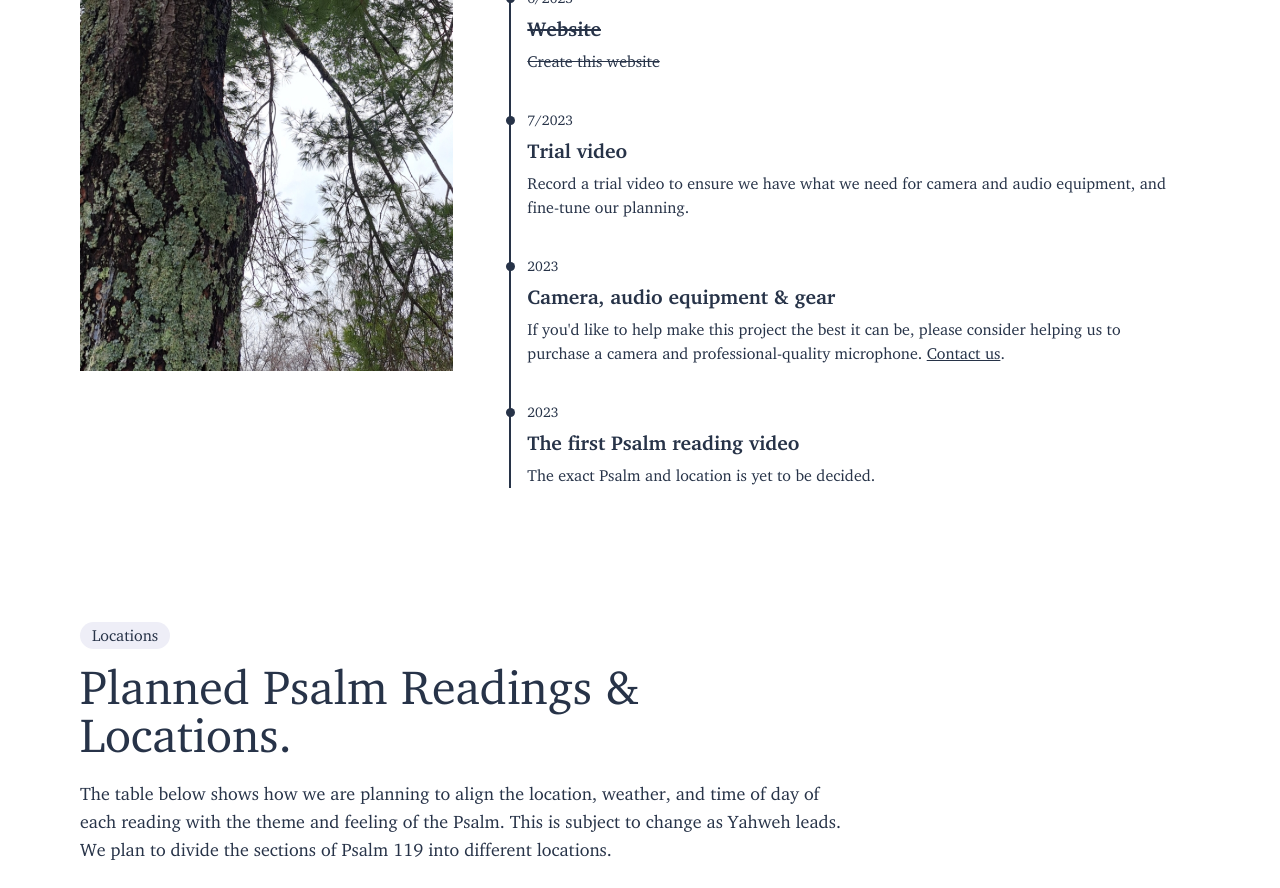
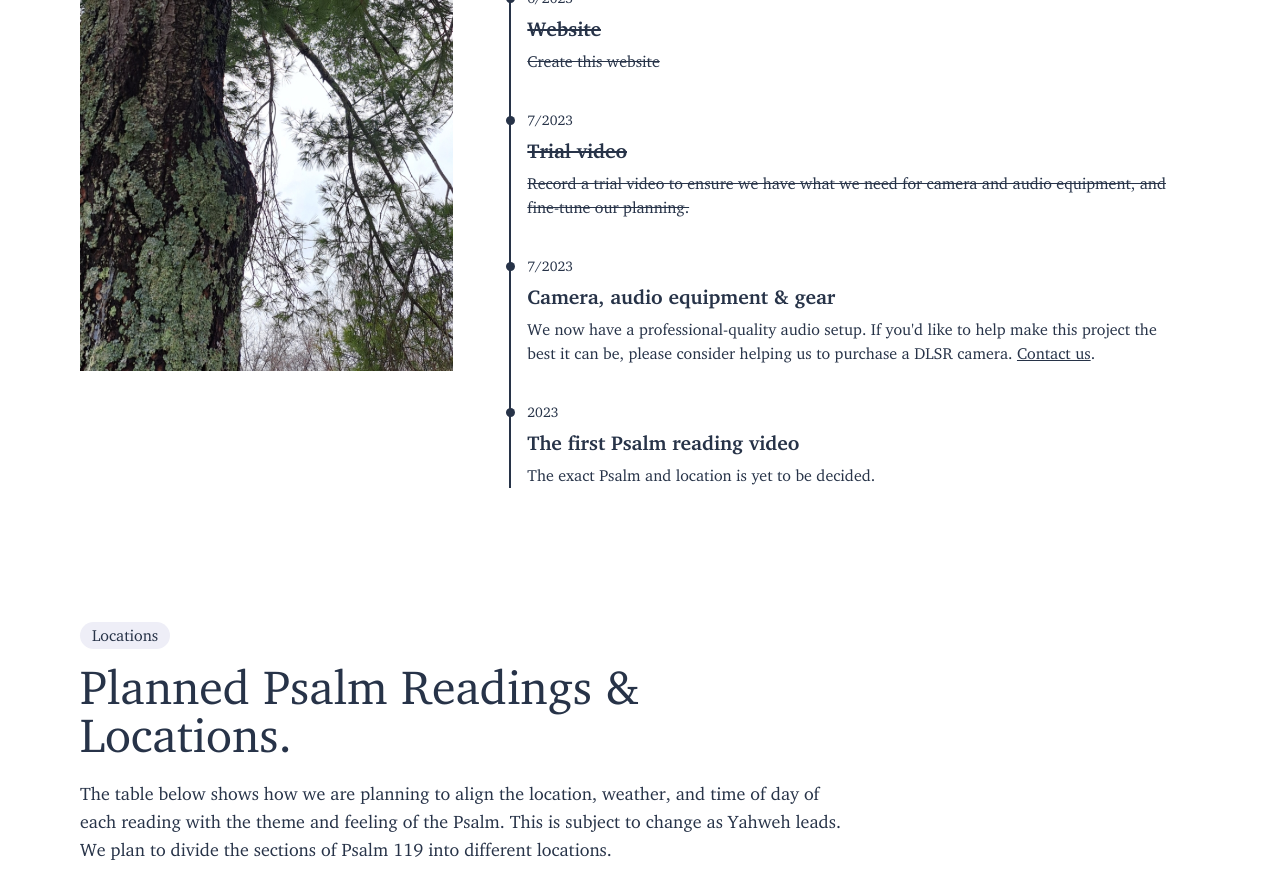
Before and after one commit to Psalms23Project/psalms23project.github.io, a SvelteKit app: page / in a window 1280 px wide. Shown: the part 1580-2468 px from the top of the page. Built offline with nearby package versions, Linux system fonts and the light colour scheme.

Commit message:
Update roadmap for progress

```diff
--- a/src/routes/+page.svelte
+++ b/src/routes/+page.svelte
@@ -88,8 +88,8 @@ function getIconStr(icon) {
           </p>
         </div>
         <div class="mb-6 ml-4 mt-2">
-          <h4 class="mb-1.5 text-xl font-semibold">Trial video</h4>
-          <p class="mb-3">
+          <h4 class="mb-1.5 text-xl font-semibold line-through">Trial video</h4>
+          <p class="mb-3 line-through">
             Record a trial video to ensure we have what we need for camera and audio equipment, and fine-tune our planning.
           </p>
         </div>
@@ -98,13 +98,13 @@ function getIconStr(icon) {
         <div class="flex-start flex items-center pt-3">
           <div class="-ml-[5px] mr-3 h-[9px] w-[9px] rounded-full bg-navyblue"></div>
           <p class="text-sm">
-            2023
+            7/2023
           </p>
         </div>
         <div class="mb-6 ml-4 mt-2">
           <h4 class="mb-1.5 text-xl font-semibold">Camera, audio equipment & gear</h4>
           <p class="mb-3">
-            If you'd like to help make this project the best it can be, please consider helping us to purchase a camera and professional-quality microphone. <a class="underline" href="mailto:hi@noahrahm.com">Contact us</a>.
+            We now have a professional-quality audio setup. If you'd like to help make this project the best it can be, please consider helping us to purchase a DLSR camera. <a class="underline" href="mailto:hi@noahrahm.com">Contact us</a>.
           </p>
         </div>
       </li>
```
